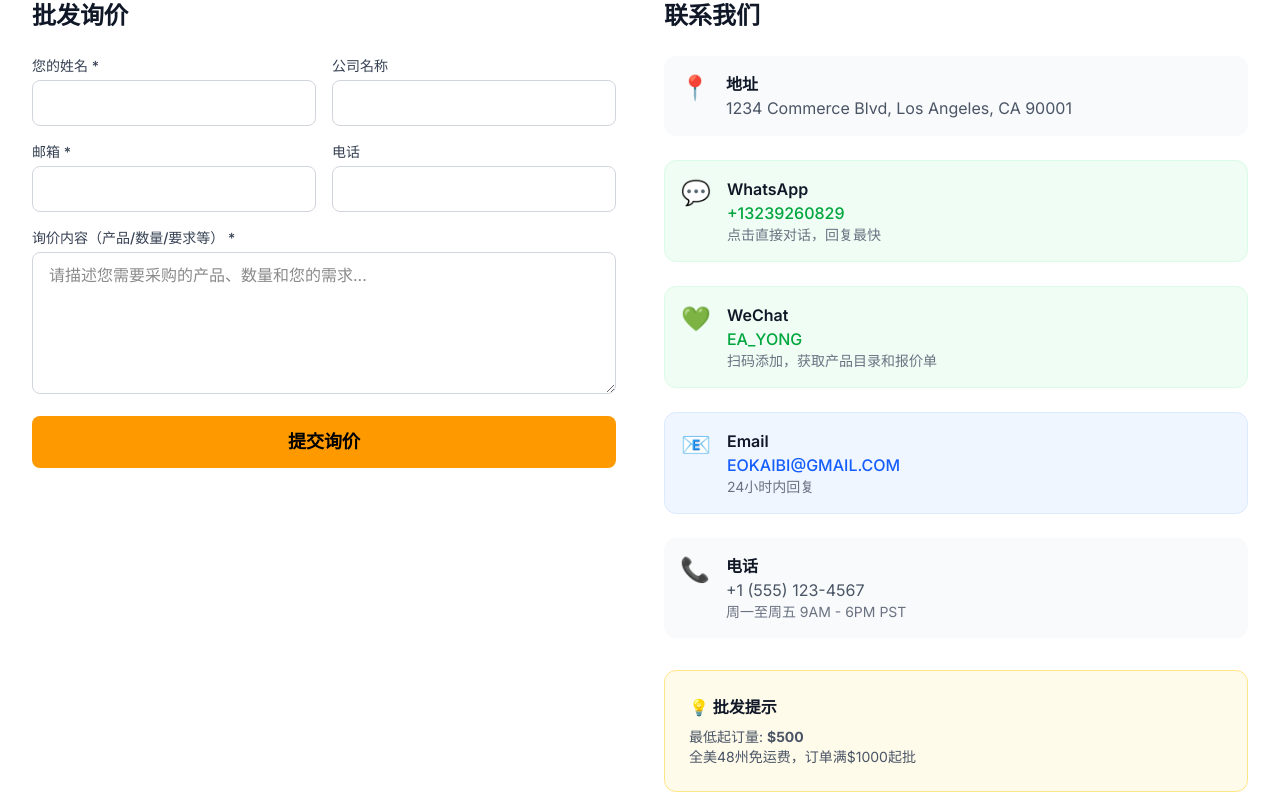
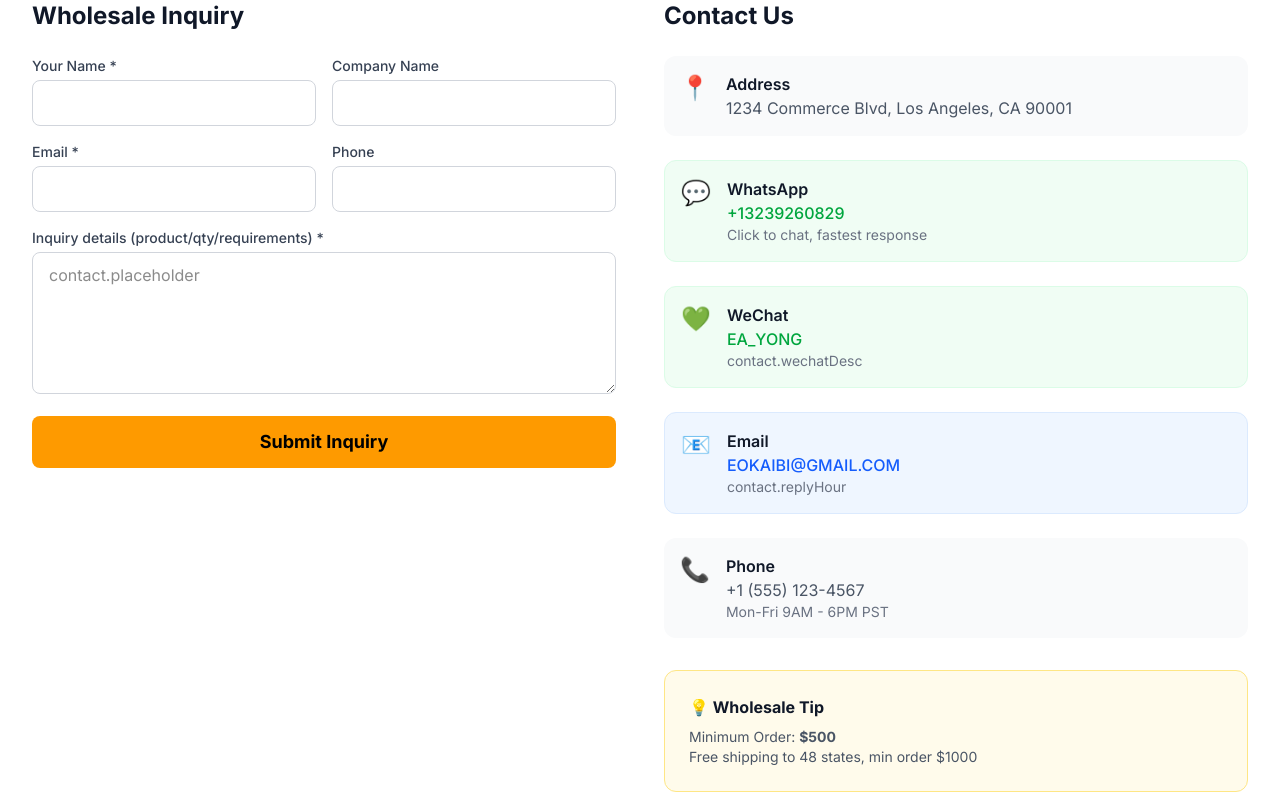
Before and after one commit to eokaibi-create/ecig-wholesale, a Next.js app: page /contact in a window 1280 px wide. Shown: the part 316-1120 px from the top of the page. Built offline with nearby package versions, Linux system fonts and the light colour scheme; no server answers; the database is empty.

Commit message:
fix: 所有服务端组件改用getServerLang支持Accept-Language自动检测

```diff
--- a/src/app/about/page.tsx
+++ b/src/app/about/page.tsx
@@ -1,11 +1,9 @@
 import { prisma } from '@/lib/prisma'
 import Link from 'next/link'
-import { cookies } from 'next/headers'
 import { getServerLang, serverT, type Lang } from '@/i18n/server'
 
 export default async function AboutPage() {
-  const cookieStore = await cookies()
-  const lang = (cookieStore.get('vaporx-lang')?.value === 'en' ? 'en' : 'zh') as Lang
+  const lang = await getServerLang()
   const t = (key: any) => serverT(key, lang)
 
   const settings = await prisma.setting.findMany()
--- a/src/app/brands/page.tsx
+++ b/src/app/brands/page.tsx
@@ -1,11 +1,9 @@
 import { prisma } from '@/lib/prisma'
 import Link from 'next/link'
-import { cookies } from 'next/headers'
 import { getServerLang, serverT, type Lang } from '@/i18n/server'
 
 export default async function BrandsPage() {
-  const cookieStore = await cookies()
-  const lang = (cookieStore.get('vaporx-lang')?.value === 'en' ? 'en' : 'zh') as Lang
+  const lang = await getServerLang()
   const t = (key: any) => serverT(key, lang)
 
   const brands = await prisma.brand.findMany({
--- a/src/app/contact/page.tsx
+++ b/src/app/contact/page.tsx
@@ -1,5 +1,4 @@
 import { prisma } from '@/lib/prisma'
-import { cookies } from 'next/headers'
 import { getServerLang, serverT, type Lang } from '@/i18n/server'
 
 export default async function ContactPage({
@@ -7,8 +6,7 @@ export default async function ContactPage({
 }: {
   searchParams: Promise<{ success?: string; error?: string }>
 }) {
-  const cookieStore = await cookies()
-  const lang = (cookieStore.get('vaporx-lang')?.value === 'en' ? 'en' : 'zh') as Lang
+  const lang = await getServerLang()
   const t = (key: any) => serverT(key, lang)
 
   const [settings, params] = await Promise.all([
@@ -138,7 +136,7 @@ export default async function ContactPage({
               <h3 className="font-bold text-gray-900 mb-2">{t('contact.wholesaleTip')}</h3>
               <p className="text-sm text-gray-600">
                 {t('contact.minOrder')}: <strong>${settingMap.min_order || '500'}</strong><br/>
-                {settingMap.shipping_info || (lang === 'en' ? 'Free shipping to 48 states, min order $1000' : '全美48州免运费，订单满$1000起批')}
+                {settingMap.shipping_info || t('contact.shippingInfo')}
               </p>
             </div>
           </div>
--- a/src/app/page.tsx
+++ b/src/app/page.tsx
@@ -1,7 +1,6 @@
 import Link from 'next/link'
 import { prisma } from '@/lib/prisma'
 import HeroSwiper from '@/components/HeroSwiper'
-import { cookies } from 'next/headers'
 import { getServerLang, serverT, type Lang } from '@/i18n/server'
 
 async function getData() {
@@ -29,8 +28,7 @@ async function getData() {
 }
 
 export default async function HomePage() {
-  const cookieStore = await cookies()
-  const lang = (cookieStore.get('vaporx-lang')?.value === 'en' ? 'en' : 'zh') as Lang
+  const lang = await getServerLang()
   const t = (key: any) => serverT(key, lang)
 
   const data = await getData()
--- a/src/app/products/page.tsx
+++ b/src/app/products/page.tsx
@@ -1,6 +1,5 @@
 import { prisma } from '@/lib/prisma'
 import Link from 'next/link'
-import { cookies } from 'next/headers'
 import { getServerLang, serverT, type Lang } from '@/i18n/server'
 
 export default async function ProductsPage({
@@ -8,8 +7,7 @@ export default async function ProductsPage({
 }: {
   searchParams: Promise<{ category?: string; search?: string; brand?: string }>
 }) {
-  const cookieStore = await cookies()
-  const lang = (cookieStore.get('vaporx-lang')?.value === 'en' ? 'en' : 'zh') as Lang
+  const lang = await getServerLang()
   const t = (key: any) => serverT(key, lang)
 
   const params = await searchParams
```
